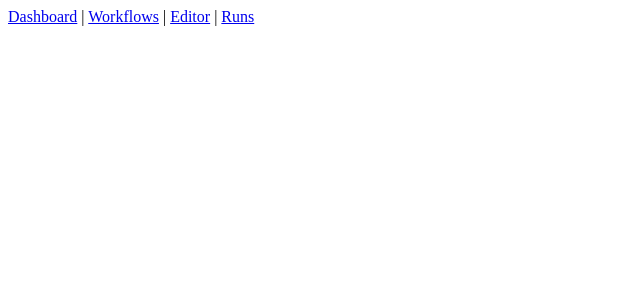
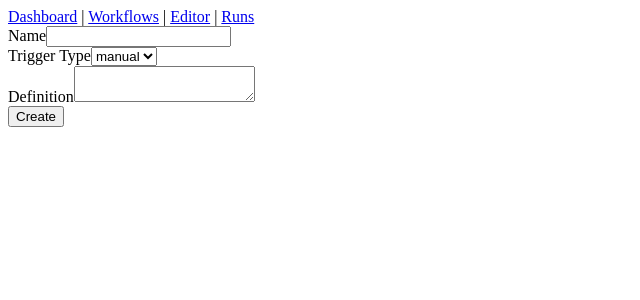
Before and after one commit to chase-meyers/flowforge, a React (Vite) app in the folder frontend/: page /workflows/new in a window 1280 px wide. Shown: the top 300 px of the page, without its empty margins (0-640 px from the left). Built offline with nearby package versions, Linux system fonts and the light colour scheme.

Commit message:
feat(frontend): add Create Workflow form and POST integration. feat(backend): implement workflow creation endpoint

```diff
--- a/frontend/src/App.jsx
+++ b/frontend/src/App.jsx
@@ -3,6 +3,7 @@ import { BrowserRouter, Route, Routes } from 'react-router-dom'
 import Navbar from './components/Navbar'
 import Dashboard from './pages/Dashboard'
 import Workflows from './pages/Workflows'
+import CreateWorkflow from './pages/CreateWorkflow'
 import Editor from './pages/Editor'
 import Runs from './pages/Runs'
 
@@ -14,6 +15,7 @@ function App() {
         <Route path="/" element={<Dashboard />} />
         <Route path="/dashboard" element={<Dashboard />} />
         <Route path="/workflows" element={<Workflows />} />
+        <Route path="/workflows/new" element={<CreateWorkflow />} />
         <Route path="/editor" element={<Editor />} />
         <Route path="/runs" element={<Runs />} />
       </Routes>
--- /dev/null
+++ b/frontend/src/pages/CreateWorkflow.jsx
@@ -0,0 +1,68 @@
+import { useState } from "react";
+import { useNavigate } from "react-router-dom";
+
+import { apiPost } from "../lib/api";
+
+function CreateWorkflow() {
+  const [name, setName] = useState("");
+  const [triggerType, setTriggerType] = useState("manual");
+  const [definition, setDefinition] = useState("");
+  const navigate = useNavigate();
+
+  async function handleSubmit(event) {
+    event.preventDefault();
+
+    const payload = {
+      name,
+      userId: "00000000-0000-0000-0000-000000000001",
+      trigger: {
+        type: triggerType,
+        definition,
+      },
+      steps: [],
+      edges: [],
+    };
+
+    await apiPost("/workflows", payload);
+    navigate("/workflows");
+  }
+
+  return (
+    <form onSubmit={handleSubmit}>
+      <div>
+        <label htmlFor="name">Name</label>
+        <input
+          id="name"
+          type="text"
+          value={name}
+          onChange={(event) => setName(event.target.value)}
+        />
+      </div>
+
+      <div>
+        <label htmlFor="triggerType">Trigger Type</label>
+        <select
+          id="triggerType"
+          value={triggerType}
+          onChange={(event) => setTriggerType(event.target.value)}
+        >
+          <option value="manual">manual</option>
+          <option value="cron">cron</option>
+        </select>
+      </div>
+
+      <div>
+        <label htmlFor="definition">Definition</label>
+        <textarea
+          id="definition"
+          value={definition}
+          onChange={(event) => setDefinition(event.target.value)}
+        />
+      </div>
+
+      <button type="submit">Create</button>
+    </form>
+  );
+}
+
+export default CreateWorkflow;
--- a/frontend/src/pages/Workflows.jsx
+++ b/frontend/src/pages/Workflows.jsx
@@ -1,9 +1,11 @@
 import { useEffect, useState } from "react";
+import { useNavigate } from "react-router-dom";
 
 import { apiGet } from "../lib/api";
 
 function Workflows() {
   const [workflows, setWorkflows] = useState([]);
+  const navigate = useNavigate();
 
   useEffect(() => {
     async function fetchWorkflows() {
@@ -14,16 +16,22 @@ function Workflows() {
     fetchWorkflows();
   }, []);
 
-  if (workflows.length === 0) {
-    return <div>No workflows yet</div>;
-  }
+  return (
+    <div>
+      <button type="button" onClick={() => navigate("/workflows/new")}>
+        Create Workflow
+      </button>
 
-  return (
-    <ul>
-      {workflows.map((workflow) => (
-        <li key={workflow.id}>{workflow.name}</li>
-      ))}
-    </ul>
+      {workflows.length === 0 ? (
+        <div>No workflows yet</div>
+      ) : (
+        <ul>
+          {workflows.map((workflow) => (
+            <li key={workflow.id}>{workflow.name}</li>
+          ))}
+        </ul>
+      )}
+    </div>
   );
 }
 
```
Also changed, not shown: 2 other files (tests, documents, lock files or other folders).
